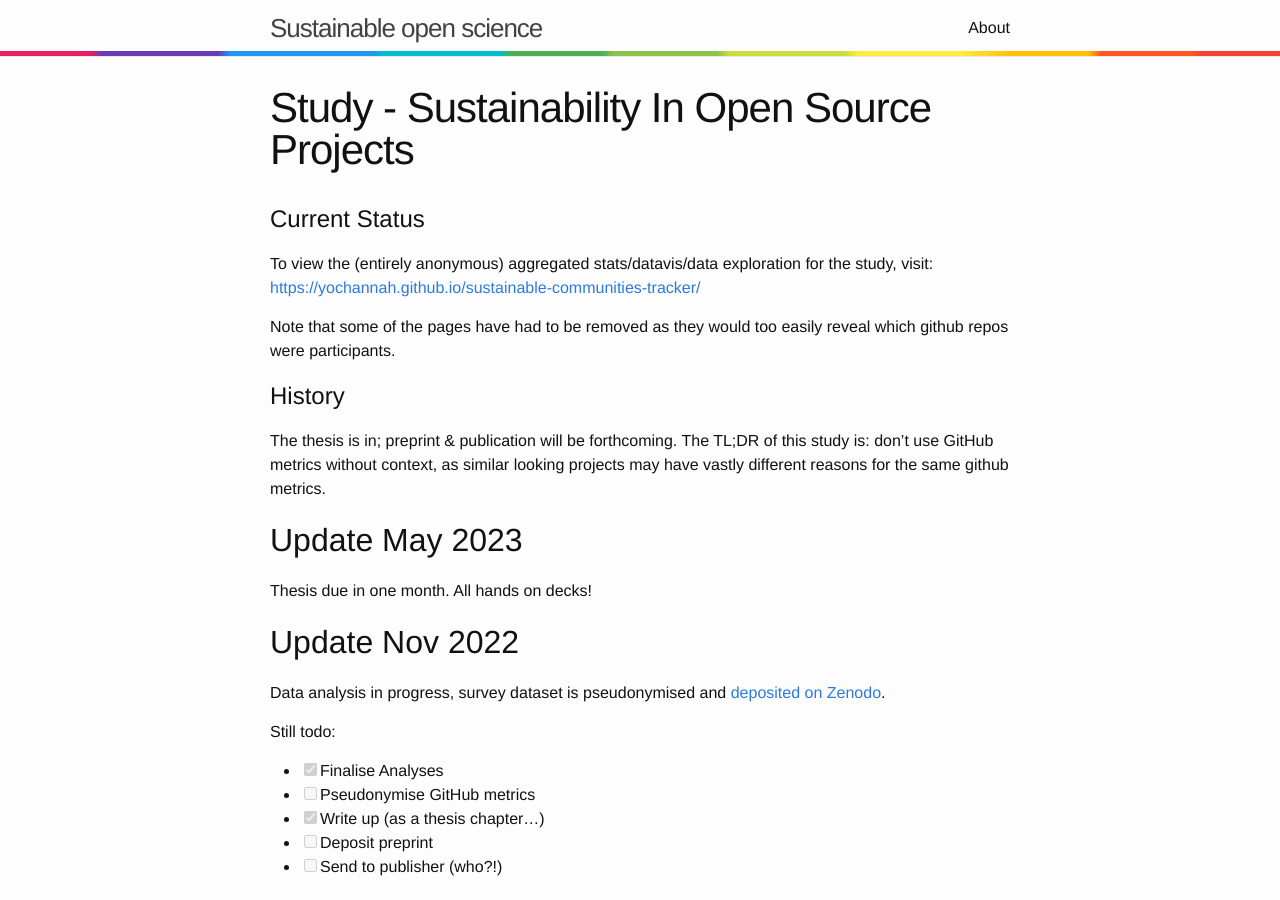
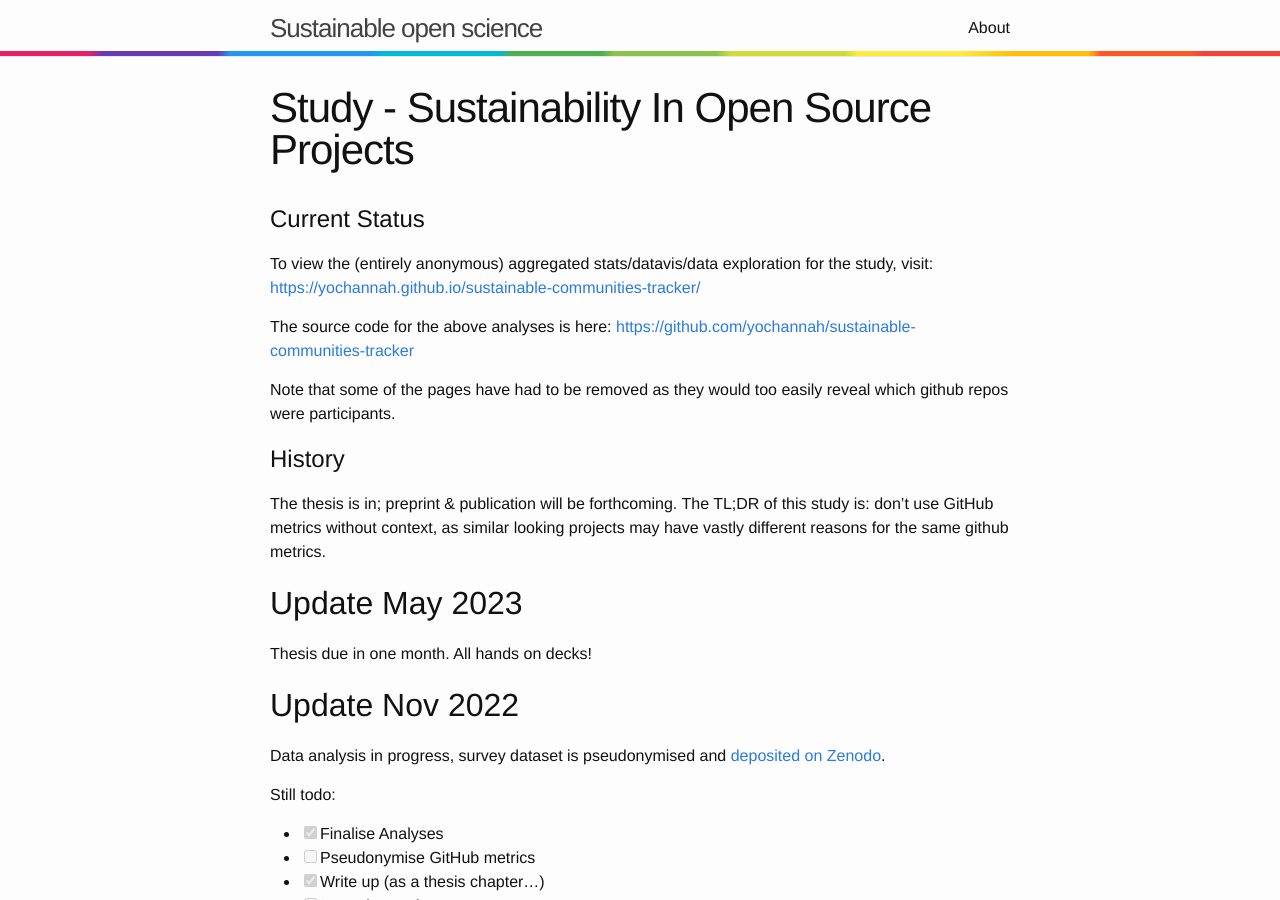
Before and after one commit to Sustainable-Open-Science-and-Software/sustainable-open-science-and-software.github.io, a Jekyll site: the page built from index.md, in a window 1280 px wide and 900 px high. Built offline with Jekyll 4.4.1, drawn with Linux system fonts in a browser that asks for light colours.

Commit message:
add important links

```diff
--- a/index.md
+++ b/index.md
@@ -8,6 +8,8 @@ tags: software-sustainability
 # Current status
 
 To view the (entirely anonymous) aggregated stats/datavis/data exploration for the study, visit: [https://yochannah.github.io/sustainable-communities-tracker/](https://yochannah.github.io/sustainable-communities-tracker/)
+
+The source code for the above analyses is here: [https://github.com/yochannah/sustainable-communities-tracker](https://github.com/yochannah/sustainable-communities-tracker)
 
 Note that some of the pages have had to be removed as they would too easily reveal which github repos were participants.
 
```
